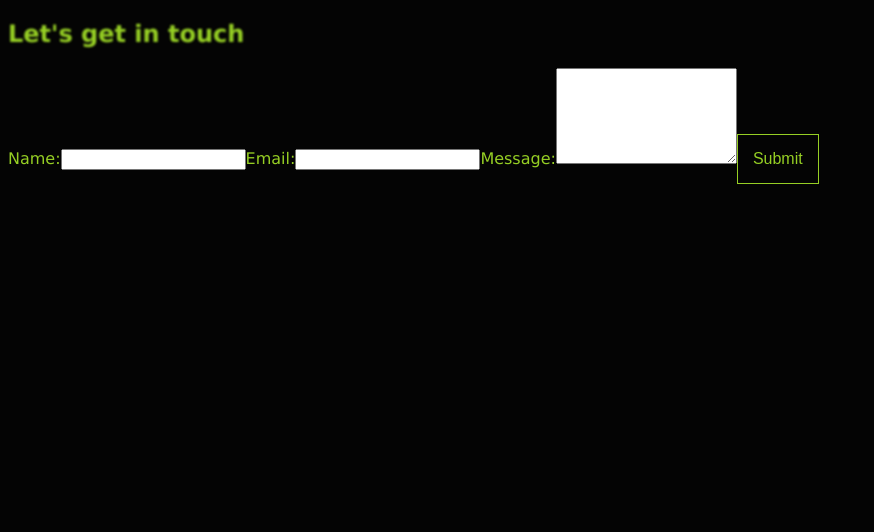
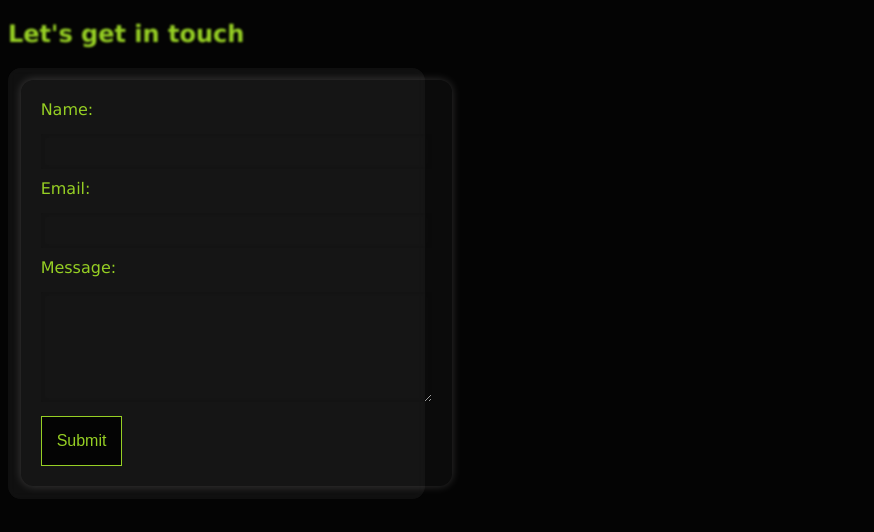
Before and after one commit to JoseParra28/React-fiber, a React (Vite) app in the folder portfolio-jp/: page / in a window 1280 px wide. Shown: the top 532 px of the page, without its empty margins (0-874 px from the left). Built offline with nearby package versions, Linux system fonts and the light colour scheme.

Commit message:
styling  contact form

```diff
--- a/portfolio-jp/src/Components/Contact.jsx
+++ b/portfolio-jp/src/Components/Contact.jsx
@@ -1,4 +1,4 @@
-
+import '../Styles/contact.css'
 
 const Contact = () => {
 
@@ -18,7 +18,7 @@ const Contact = () => {
             <input type="email" id="email" name="email" required />
 
             <label for="message">Message:</label>
-            <textarea id="message" name="message" rows="6"></textarea>
+            <textarea type="text" id="message" name="message" rows="6"></textarea>
 
                        <button type="submit">Submit</button>
             </form>
--- /dev/null
+++ b/portfolio-jp/src/Styles/contact.css
@@ -0,0 +1,53 @@
+.contact-div {
+    backdrop-filter: blur(6px);
+    background: rgba(39, 39, 39, 0.378);
+    width: 31%;
+    padding: 1%;
+    border-radius: 3%;
+
+}
+form {
+    position: relative;
+    padding: 20px;
+    box-shadow: 0 0 10px rgba(240, 235, 235, 0.2);
+    background-color: rgba(42, 41, 41, 0.2);
+    max-width: 400px;
+    width: 100%;
+    overflow: hidden;
+    border-radius: 3%;
+}
+
+label {
+    display: block;
+    margin-bottom: 15px;
+}
+
+input[type="text"],
+input[type="email"],
+input[type="text"],
+select,
+textarea,
+input[type="submit"] {
+    width: 100%;
+    padding: 10px;
+    margin-bottom: 10px;
+    border: 1px solid var(--font-black);
+    background-color: var(--bg-dark-gray);
+    color: var(--font-white);
+    box-shadow: inset 0 0 5px rgba(0, 0, 0, 0.1);
+    transition: box-shadow 0.3s ease, border 0.3s ease;
+    box-sizing: border-box;
+}
+
+input[type="text"]:focus,
+input[type="email"]:focus,
+select:focus,
+textarea:focus {
+    outline: var(--font-black);
+    width: 398px;
+}
+
+input[type="submit"] {
+    background-color: var(--bg-dark-gray);
+    cursor: pointer;
+}
--- a/portfolio-jp/src/index.css
+++ b/portfolio-jp/src/index.css
@@ -65,7 +65,7 @@
     font-size: 1rem;
   }
   button:hover {
-    background-color: var(--font-color);
+    background-image: linear-gradient(to bottom,#96cf24, #5a5a37);
     color: var(--background);
   }
   .btn{
```
